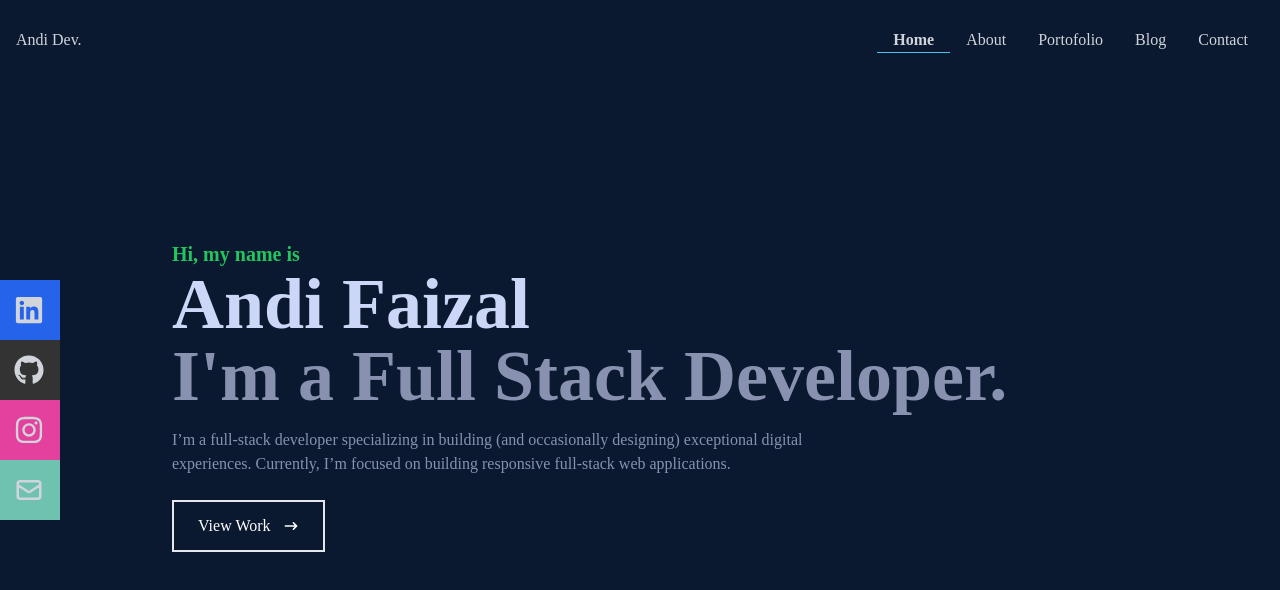
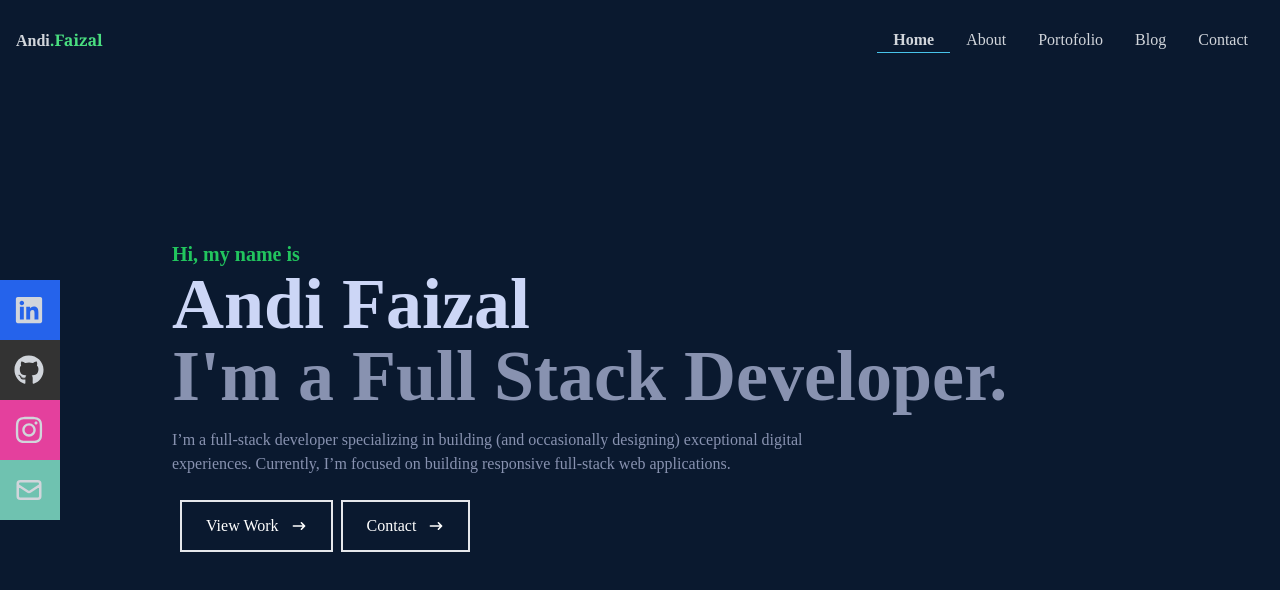
Before and after one commit to andi-faizal94/andi, a React (Create React App) app in the folder client/: page / in a window 1280 px wide. Shown: the top 590 px of the page. Built offline with nearby package versions, Linux system fonts and the light colour scheme.

Commit message:
add link in cta

```diff
--- a/client/src/components/Navbar.js
+++ b/client/src/components/Navbar.js
@@ -28,7 +28,12 @@ const Navbar = () => {
           to="/"
           duration={500}
         >
-          <h1 className="hover:text-gray-100 hover:scale-x-110">Andi Dev.</h1>
+          <h1 className="hover:text-gray-100 font-bold hover:scale-x-110">
+            Andi
+            <span className="text-green-400 font-bold font-serif ">
+              .Faizal
+            </span>{" "}
+          </h1>
         </NavLink>
       </div>
 
--- a/client/src/pages/Home.js
+++ b/client/src/pages/Home.js
@@ -1,4 +1,5 @@
 import React from "react";
+import { Link } from "react-router-dom";
 import { HiArrowNarrowRight } from "react-icons/hi";
 
 const Home = () => {
@@ -18,9 +19,15 @@ const Home = () => {
           designing) exceptional digital experiences. Currently, I’m focused on
           building responsive full-stack web applications.
         </p>
-        <div>
+        <div className="flex">
+          <button className="text-white group border-2 px-6 py-3 mx-2 my-2 flex items-center hover:bg-pink-600 hover:border-pink-600">
+            <Link to="/portofolio">View Work</Link>
+            <span className="group-hover:rotate-90 duration-300">
+              <HiArrowNarrowRight className="ml-3 " />
+            </span>
+          </button>
           <button className="text-white group border-2 px-6 py-3 my-2 flex items-center hover:bg-pink-600 hover:border-pink-600">
-            View Work
+            <Link to="/contact">Contact </Link>
             <span className="group-hover:rotate-90 duration-300">
               <HiArrowNarrowRight className="ml-3 " />
             </span>
```
